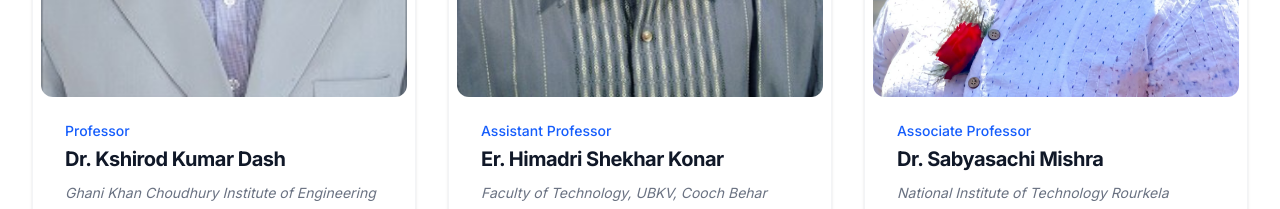
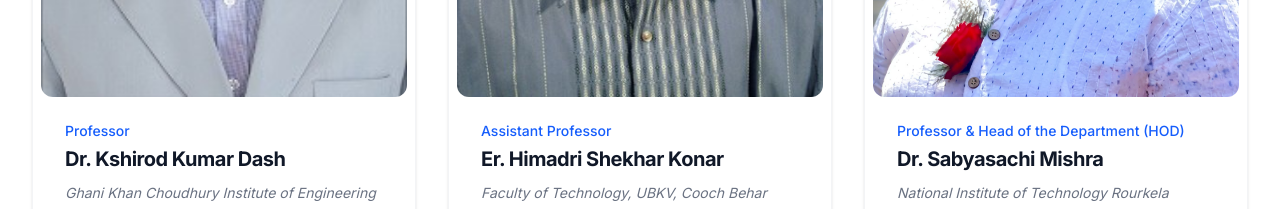
Before and after one commit to unseen-Programmer/FABCON, a Next.js app: page / in a window 1280 px wide. Shown: the part 5020-5229 px from the top of the page. Built offline with nearby package versions, Linux system fonts and the light colour scheme.

Commit message:
Updated designation of Dr. Sabyasachi Mishra to Professor & HOD

```diff
--- a/components/speakers-section.tsx
+++ b/components/speakers-section.tsx
@@ -52,7 +52,7 @@ const speakers = [
   },
  {
   name: "Dr. Sabyasachi Mishra",
-    role: "Associate Professor",
+  role: "Professor & Head of the Department (HOD)",
   affiliation: "National Institute of Technology Rourkela",
   talk: "Emerging Trends in Food Engineering Research",
   image: "/Sabyasachi Mishra.jpg",
```
Lines whose indentation alone changed are shown as unchanged.
